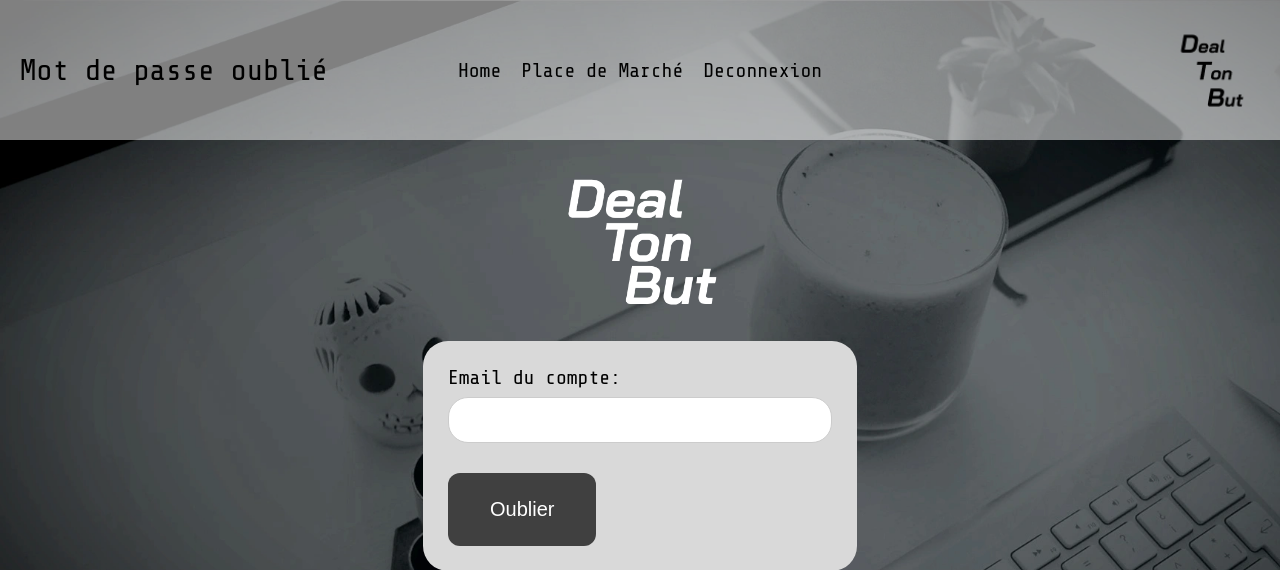
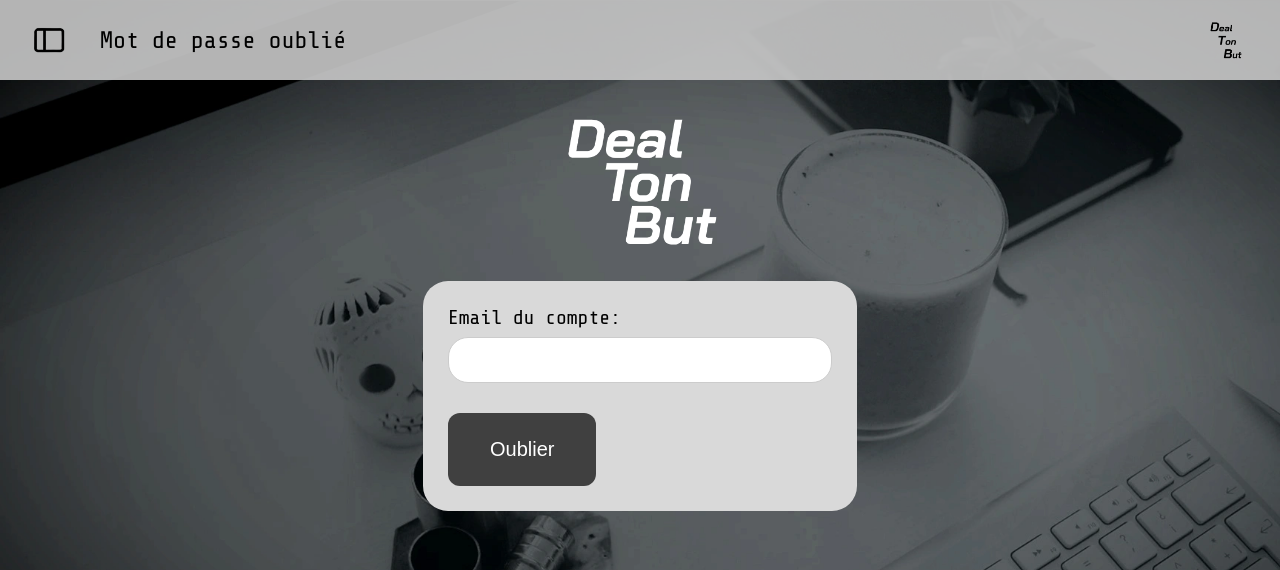
Before and after one commit to maximeNoiret/DealTonBUT, a PHP site: page /user/forgot in a window 1280 px wide. Shown: the top 570 px of the page. Run offline with PHP 8.4, Linux system fonts and the light colour scheme.

Commit message:
style: Ajout de la navbar fonctionel sur toutes les pages

```diff
--- a/_assets/styles/style.css
+++ b/_assets/styles/style.css
@@ -14,17 +14,17 @@ body{
     padding: 0;
 }
 
-.nav{
+.nav {
     display: flex;
     justify-content: space-between;
     align-items: center;
-    padding: 20px;
-    background-color: rgba(255,255,255,0.5);
-    margin-bottom: 20px;
+    padding: 15px 30px;
+    background-color: rgba(200, 200, 200, 0.9);
+    margin-bottom: 0;
 }
 
 .nav-left{
-    flex: 1;
+    flex: 0;
     display: flex;
     justify-content: flex-start;
     align-items: center;
@@ -33,33 +33,39 @@ body{
 .nav-center{
     flex: 1;
     display: flex;
-    justify-content: center;
+    justify-content: flex-start;
     align-items: center;
-    gap: 20px;
+    padding-left: 30px;
 }
 
 .nav-right{
-    flex: 1;
+    flex: 0;
     display: flex;
     justify-content: flex-end;
     align-items: center;
 }
 
-.nav-link{
-    color: #000000;
-    text-decoration: none;
-    font-size: 20px;
-}
-
-.placeholder{
-    font-size: 30px;
+.page-title{
+    font-size: 24px;
     color: #000000;
     margin: 0;
+    font-weight: normal;
 }
 
 .logo-nav{
-    width: 100px;
+    width: 50px;
     height: auto;
+}
+
+.overlay-nav{
+    width: 40px;
+    height: auto;
+    cursor: pointer;
+    transition: transform 0.3s ease;
+}
+
+.overlay-nav:hover{
+    transform: scale(1.1);
 }
 
 .logo-main{
--- a/modules/dtu/views/AbstractView.php
+++ b/modules/dtu/views/AbstractView.php
@@ -30,7 +30,20 @@ abstract class AbstractView {
   }
 
   public function footer(): string {
-    return '</main></body></html>';
+    return '</main>
+      <script>
+        function openSidebar() {
+          document.getElementById("sidebar").classList.add("active");
+          document.getElementById("sidebar-overlay").classList.add("active");
+        }
+
+        function closeSidebar() {
+          document.getElementById("sidebar").classList.remove("active");
+          document.getElementById("sidebar-overlay").classList.remove("active");
+        }
+      </script>
+    </body>
+    </html>';
   }
 
   function render(string $title, string $stylesheet): string {
@@ -41,18 +54,33 @@ abstract class AbstractView {
     return '
       <nav class="nav">
         <div class="nav-left">
-          <p class="placeholder">' . $placeholder . '</p>
+          <img class="overlay-nav" src="/_assets/images/overlayNavbar.webp" alt="Menu" onclick="openSidebar()">
         </div>
         <div class="nav-center">
-          <a class="nav-link" href="/">Home</a>
-          <a class="nav-link" href="/marketplace">Place de Marché</a>
-          <a class="nav-link" href="/user/logout">Deconnexion</a>
-          <!-- ajoutez les liens ici les copains -->
+          <h1 class="page-title">' . $placeholder . '</h1>
         </div>
         <div class="nav-right">
           <img class="logo-nav" src="/_assets/images/navbarLogo.webp" alt="Logo">
         </div>
-      </nav>';
+      </nav>
+
+      <!-- Pour la Sidebar -->
+      <div class="sidebar" id="sidebar">
+        <div class="sidebar-header">
+          <button class="close-btn" id="close-btn" onclick="closeSidebar()">
+            <span></span>
+            <span></span>
+          </button>
+        </div>
+        <div class="sidebar-content">
+          <a class="sidebar-link" href="/">Échanger Points</a>
+          <a class="sidebar-link" href="/marketplace">Place de marché</a>
+          <a class="sidebar-link" href="/user/logout">Ajouter une offre</a>
+        </div>
+      </div>
+
+      <!-- Overlay -->
+      <div class="sidebar-overlay" id="sidebar-overlay" onclick="closeSidebar()"></div>';
   }
 
   static function debug_to_console($data) {
```
Also changed, not shown: other parts of _assets/styles/style.css (+174 -24 lines), _assets/images/overlayNavbar.webp (added).
